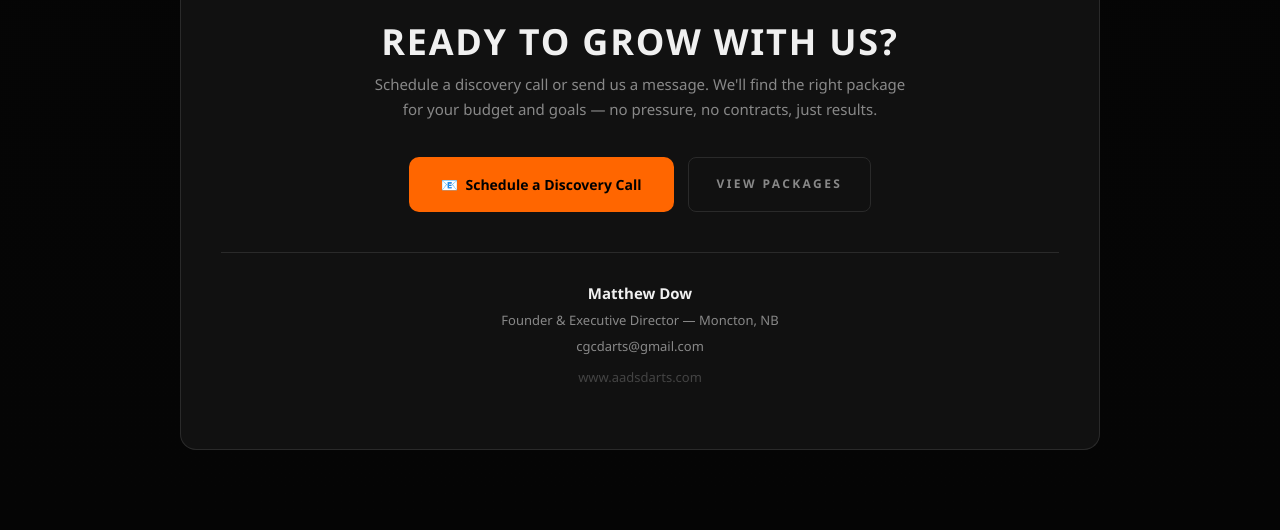
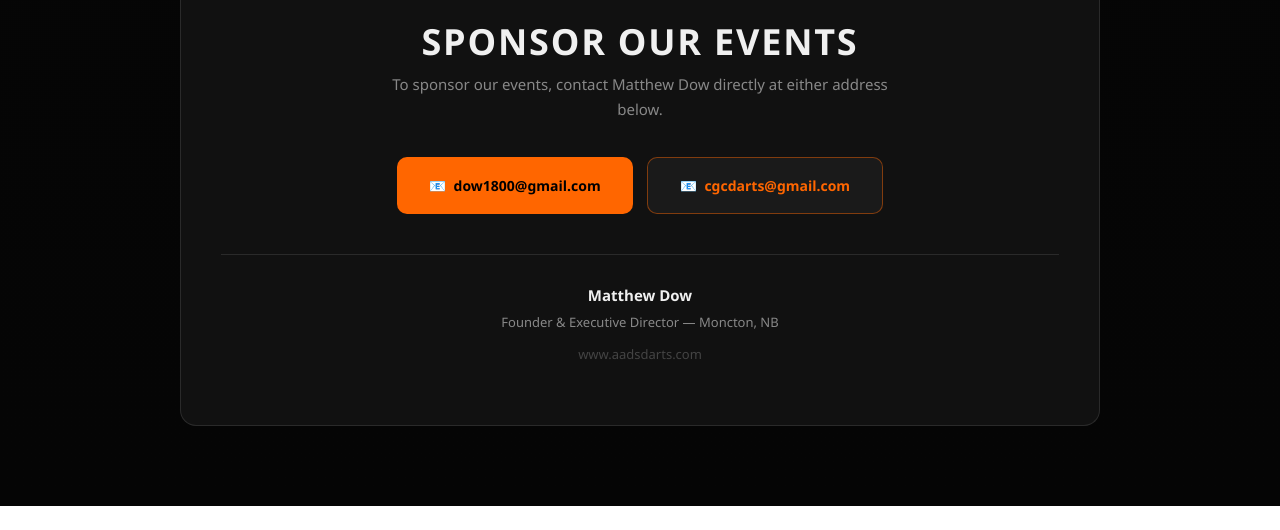
Before and after one commit to dowdarts/aads-sponsor, a plain HTML site: page index.html in a window 1280 px wide. Shown: the part 5191-5721 px from the top of the page. After the commit the page ends 5697 px from the top, so only its background shows below. Drawn offline with Linux system fonts and the light colour scheme.

Commit message:
fix: update CTA — remove discovery call, add both sponsor contact emails

```diff
--- a/index.html
+++ b/index.html
@@ -518,6 +518,12 @@
       transition: opacity 0.15s, transform 0.1s;
     }
     .btn-email:hover { opacity: 0.88; transform: translateY(-1px); }
+    .btn-email.secondary {
+      background: #1a1a1a;
+      color: var(--orange);
+      border: 1px solid rgba(255,102,0,0.45);
+    }
+    .btn-email.secondary:hover { background: rgba(255,102,0,0.08); }
     .cta-contact {
       border-top: 1px solid var(--line);
       padding-top: 28px;
@@ -875,22 +881,23 @@
     />
     <div class="cta-logo-fallback">🎯</div>
 
-    <h2>Ready to Grow With Us?</h2>
+    <h2>Sponsor Our Events</h2>
     <p class="cta-sub">
-      Schedule a discovery call or send us a message. We'll find the right package for your budget and goals — no pressure, no contracts, just results.
+      To sponsor our events, contact Matthew Dow directly at either address below.
     </p>
 
     <div class="cta-actions">
-      <a href="mailto:cgcdarts@gmail.com?subject=AADS Sponsorship Inquiry" class="btn-email">
-        📧 &nbsp;Schedule a Discovery Call
+      <a href="mailto:dow1800@gmail.com?subject=AADS Sponsorship Inquiry" class="btn-email">
+        📧 &nbsp;dow1800@gmail.com
       </a>
-      <a href="#tiers" class="btn-ghost" style="padding:16px 28px;">View Packages</a>
+      <a href="mailto:cgcdarts@gmail.com?subject=AADS Sponsorship Inquiry" class="btn-email secondary">
+        📧 &nbsp;cgcdarts@gmail.com
+      </a>
     </div>
 
     <div class="cta-contact">
       <span class="contact-name">Matthew Dow</span>
       <span class="contact-role">Founder &amp; Executive Director — Moncton, NB</span>
-      <span class="contact-role">cgcdarts@gmail.com</span>
       <a class="contact-site" href="https://www.aadsdarts.com" target="_blank" rel="noopener">www.aadsdarts.com</a>
     </div>
   </div>
```
